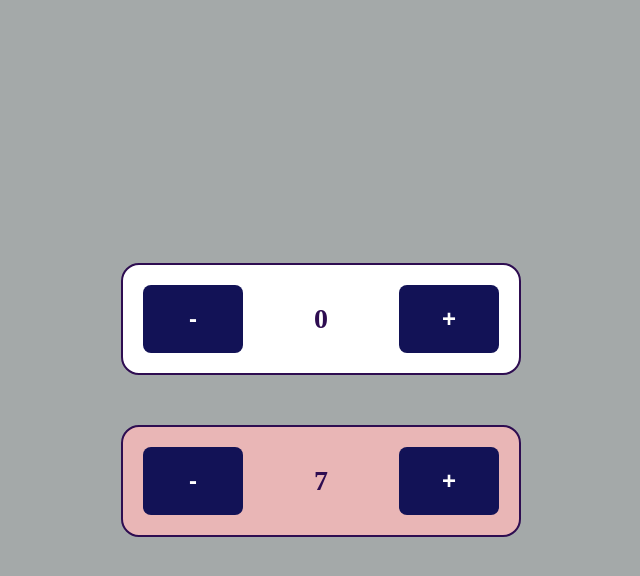
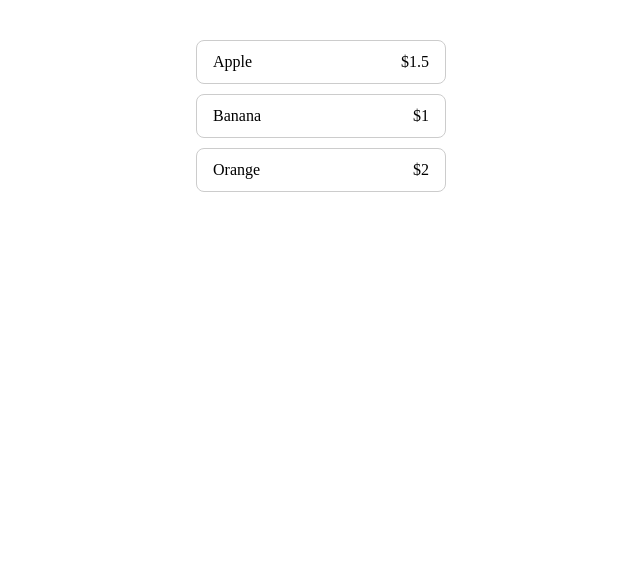
Before and after one commit to iwan-semjonow-dev/78_react_js, a React (Vite) app: page / in a window 1280 px wide. Shown: the top 576 px of the page, without its empty margins (319-959 px from the left). Built offline with nearby package versions, Linux system fonts and the light colour scheme.

Commit message:
Add homework 03

```diff
--- a/src/App.jsx
+++ b/src/App.jsx
@@ -4,10 +4,11 @@ import "./App.css";
 // import Lesson01 from "./lessons/Lesson01/Lesson01";
 // import Lesson02 from "./lessons/Lesson02/Lesson02";
 // import Lesson03 from "./lessons/Lesson03/Lesson03";
-import Lesson04 from "./lessons/Lesson04/Lesson04";
+// import Lesson04 from "./lessons/Lesson04/Lesson04";
 
 // Homeworks imports
 // import Homework02 from "./homeworks/Homework02/Homework02";
+import Homework03 from "./homeworks/Homework03/Homework03";
 
 
 function App() {
@@ -22,7 +23,8 @@ function App() {
       {/* Lesson 03. Map components */}
       {/* <Lesson03/> */}
       {/* Lesson 04. State */}
-      <Lesson04/>
+      {/* <Lesson04/> */}
+      <Homework03/>
     </div>
   );
 }
--- /dev/null
+++ b/src/components/Product/Product.jsx
@@ -0,0 +1,12 @@
+import "./styles.css";
+
+function Product ({name, price}) {
+    return (
+        <div className="product">
+            <p>{name}</p>
+            <p>${price}</p>
+        </div>
+    )
+}
+
+export default Product
--- /dev/null
+++ b/src/components/Product/styles.css
@@ -0,0 +1,16 @@
+.product {
+    display: flex;
+    justify-content: space-between;
+    align-items: center;
+
+    width: 250px;
+    padding: 12px 16px;
+    margin-bottom: 10px;
+
+    border: 1px solid #ccc;
+    border-radius: 8px;
+}
+
+.product p {
+    margin: 0;
+}
--- /dev/null
+++ b/src/homeworks/Homework03/Homework03.jsx
@@ -0,0 +1,24 @@
+import "./styles.css";
+import Product from "../../components/Product/Product";
+
+const products = [
+{ id: 1, name: "Apple", price: 1.5 },
+{ id: 2, name: "Banana", price: 1.0 },
+{ id: 3, name: "Orange", price: 2.0 },
+];
+
+function Homework03 () {
+    return (
+        <div className="Homework03">
+            {products.map((product) => (
+                <Product
+                key={product.id}
+                name={product.name}
+                price={product.price}
+                />
+            ))}
+        </div>
+    )
+}
+
+export default Homework03
--- /dev/null
+++ b/src/homeworks/Homework03/styles.css
@@ -0,0 +1,7 @@
+.Homework03 {
+    display: flex;
+    flex-direction: column;
+    align-items: center;
+
+    padding: 40px;
+}
```
